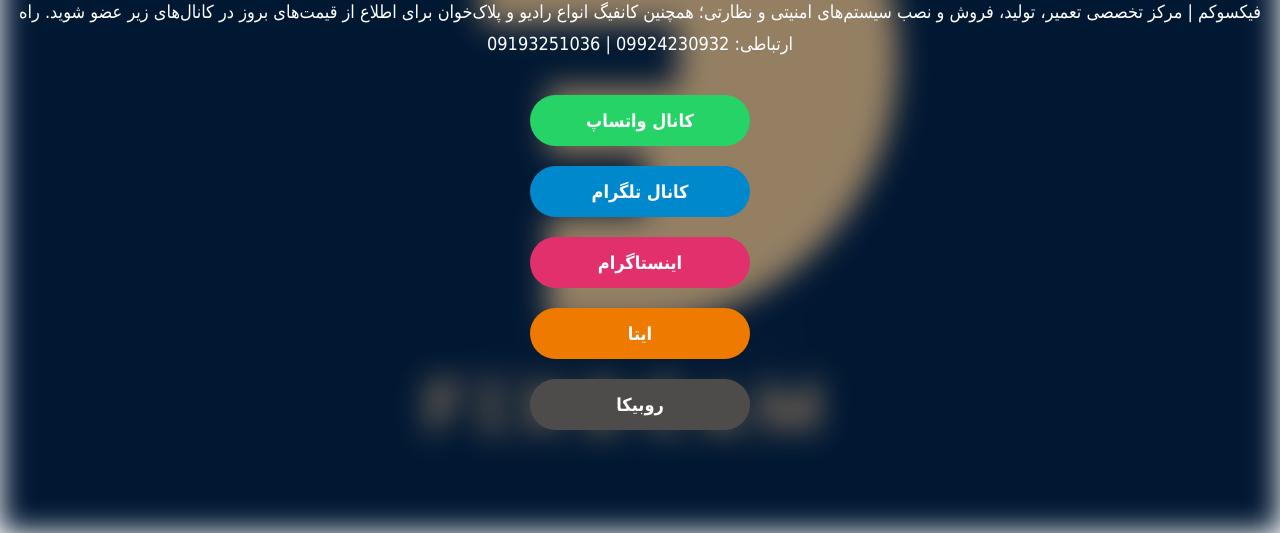
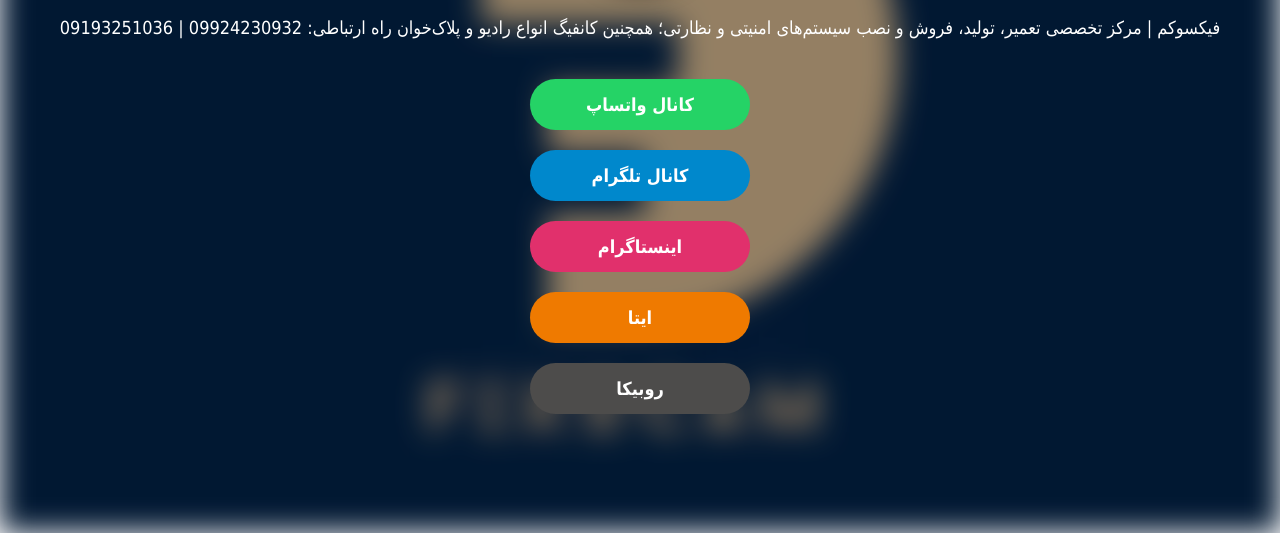
Before and after one commit to fixocam/FixoCam-links, a plain HTML site: page index.html in a window 1280 px wide. Shown: the part 267-800 px from the top of the page. Drawn offline with Linux system fonts and the light colour scheme.

Commit message:
Update index.html

```diff
--- a/index.html
+++ b/index.html
@@ -103,13 +103,8 @@
   </div>
 
   <!-- دسکریپشن -->
-  <div class="description">
-   فیکسوکم  |  مرکز تخصصی تعمیر، تولید، فروش و نصب
-
+  <div class="description">فیکسوکم  |  مرکز تخصصی تعمیر، تولید، فروش و نصب
  سیستم‌های امنیتی و نظارتی؛ همچنین کانفیگ انواع رادیو و پلاک‌خوان
-
-برای اطلاع از قیمت‌های بروز در کانال‌های زیر عضو شوید.
-
 راه ارتباطی: 09924230932  |  09193251036<br>
 
   </div>
```
